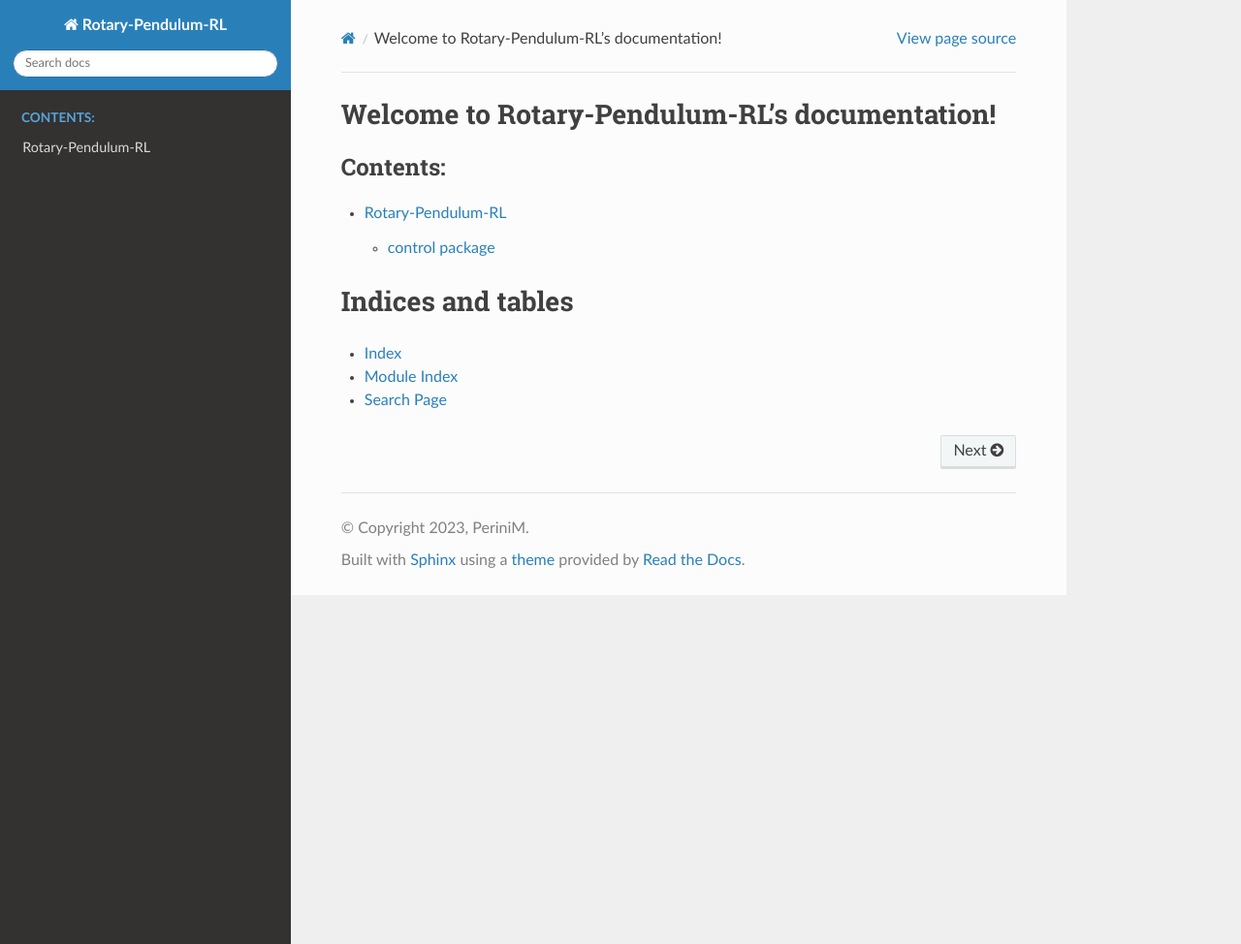
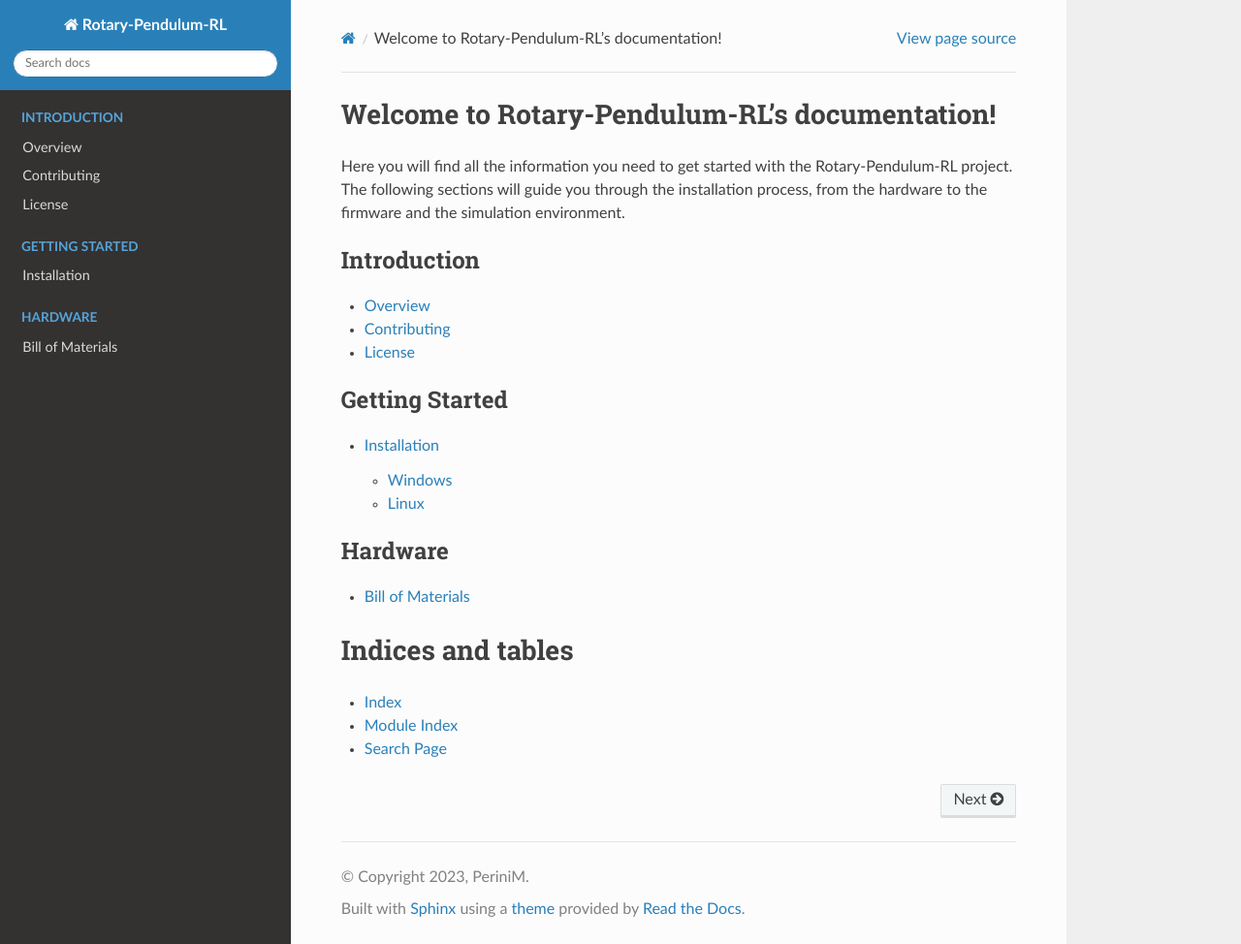
Before and after one commit to PeriniLab/Rotary-Pendulum-RL, a Sphinx documentation site: the page built from docs/source/index.rst, in a window 1280 px wide and 974 px high. Shown: the whole window at 97% size. Built offline with Sphinx 7.4.7 and the Read the Docs theme 2.0.0, drawn with Linux system fonts in a browser that asks for light colours.

Commit message:
add: doc structure

```diff
--- /dev/null
+++ b/docs/source/hardware/bill_of_materials.rst
@@ -0,0 +1,2 @@
+Bill of Materials
+=================
--- a/docs/source/index.rst
+++ b/docs/source/index.rst
@@ -6,11 +6,39 @@
 Welcome to Rotary-Pendulum-RL's documentation!
 ==============================================
 
+Here you will find all the information you need to get started with the Rotary-Pendulum-RL project.
+The following sections will guide you through the installation process, from the hardware to the firmware and the simulation environment.
+
 .. toctree::
    :maxdepth: 2
-   :caption: Contents:
+   :caption: Introduction
 
-   modules
+   introduction/overview
+   introduction/contributing
+
+.. toctree::
+   :maxdepth: 2
+   :caption: Getting Started
+
+   getting_started/installation
+
+.. toctree::
+   :maxdepth: 2
+   :caption: Hardware
+
+   hardware/bill_of_materials
+
+.. toctree::
+   :maxdepth: 2
+   :caption: Firmware
+
+.. toctree::
+   :maxdepth: 2
+   :caption: Simulation
+
+.. toctree::
+   :maxdepth: 2
+   :caption: Control
 
 Indices and tables
 ==================
```
Also changed, not shown: docs/source/getting_started/installation.rst (added, +27 -0 lines), docs/source/introduction/contributing.rst (added, +13 -0 lines), docs/source/introduction/overview.rst (added, +18 -0 lines), hardware/schematics/README.md.
